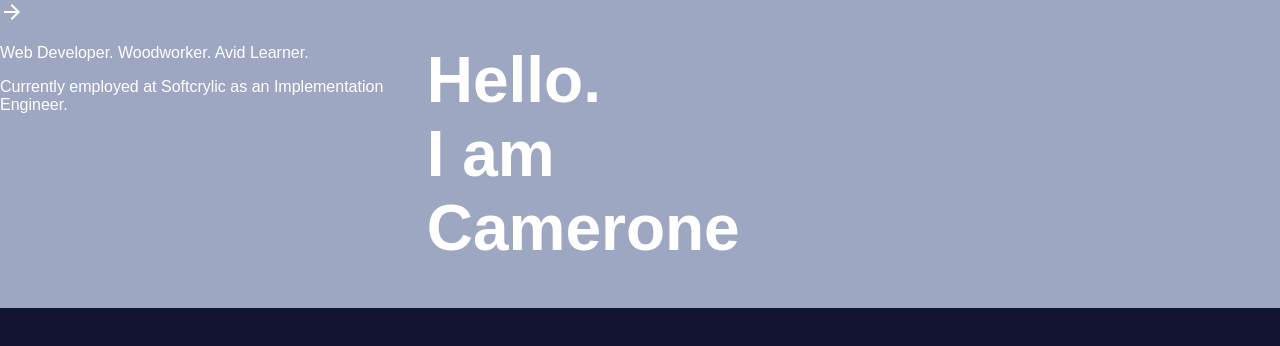
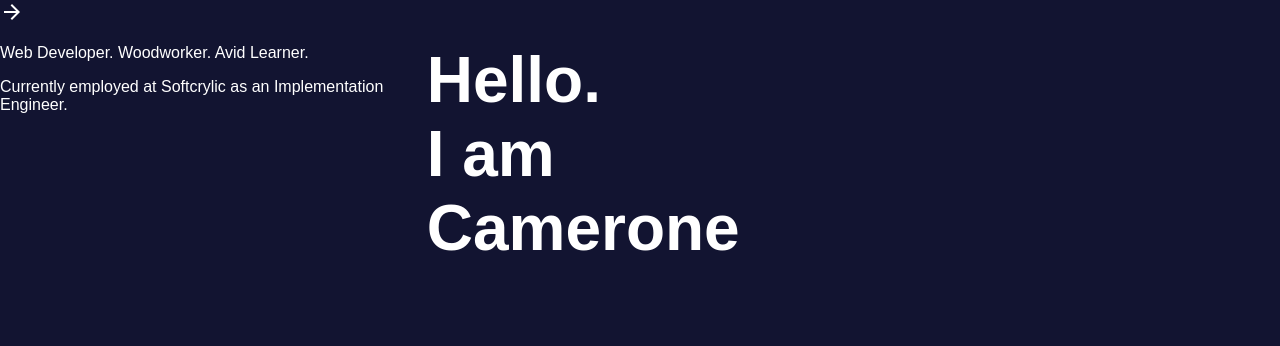
Before and after one commit to Cjstoney/portfolio_react, a React (Create React App) app: page / in a window 1280 px wide. Shown: the top 346 px of the page. Built offline with nearby package versions, Linux system fonts and the light colour scheme.

Commit message:
style: updated background color

```diff
--- a/src/pages/home/home.css
+++ b/src/pages/home/home.css
@@ -2,7 +2,7 @@
   display: grid;
   align-self: center;
   width: 100%;
-  background-color: #9da7c1;
+  background-color: #121431;
 }
 
 .aboutIntro {
```
